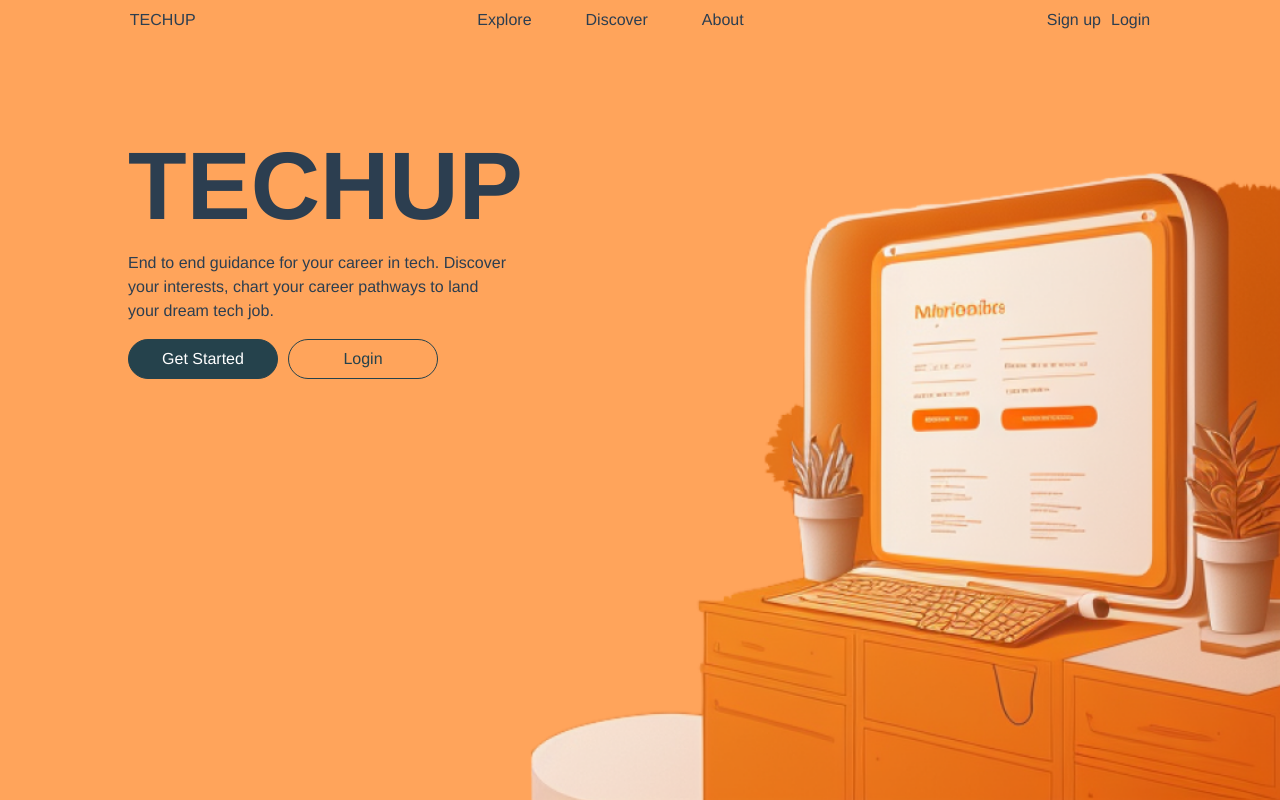
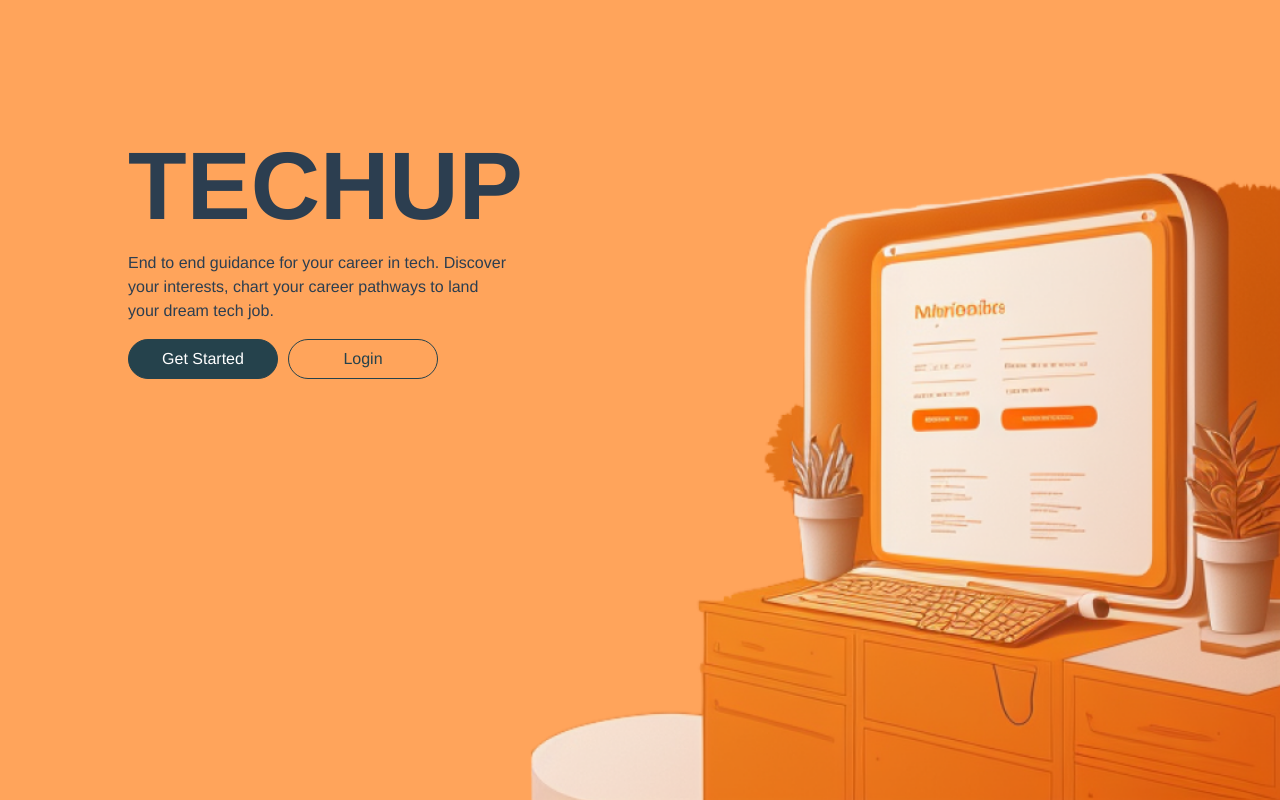
Before and after one commit to yongjicode/jobtechies, a Vue app: page /#/ in a window 1280 px wide. Built offline with nearby package versions, Linux system fonts and the light colour scheme.

Commit message:
update routing

```diff
--- a/src/App.vue
+++ b/src/App.vue
@@ -1,7 +1,6 @@
 <template>
   <div id="app">
     <nav v-if="!$route.meta.hideNavbar">
-      <router-link to="/landing">Landing</router-link>
       <router-link to="/discover">Discover</router-link>
       <router-link to="/explore">Explore</router-link>
       <router-link to="/mentor">Mentor</router-link>
--- a/src/components/JobRole.vue
+++ b/src/components/JobRole.vue
@@ -36,7 +36,7 @@ export default {
   methods: {
     navigateToDetails() {
       // Perform any additional logic before navigating
-      this.$router.push("/discover/job/");
+      this.$router.push("/discover/job/description");
     },
   },
 };
--- a/src/views/LandingView.vue
+++ b/src/views/LandingView.vue
@@ -1,17 +1,5 @@
 <template>
   <div class="home">
-    <div class="navbar">
-      <div class="nav-left">TECHUP</div>
-      <div class="nav-center">
-        <div class="nav-item">Explore</div>
-        <div class="nav-item">Discover</div>
-        <div class="nav-item">About</div>
-      </div>
-      <div class="nav-right">
-        <div class="nav-item">Sign up</div>
-        <div class="nav-item">Login</div>
-      </div>
-    </div>
     <div class="landing-page-text">
       <h1><b>TECHUP</b></h1>
       <p>
```
